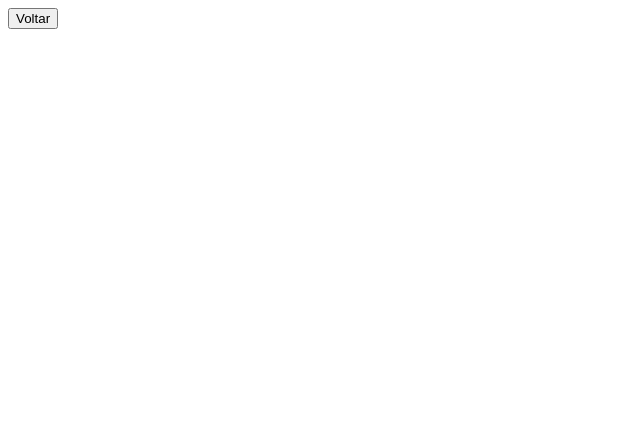
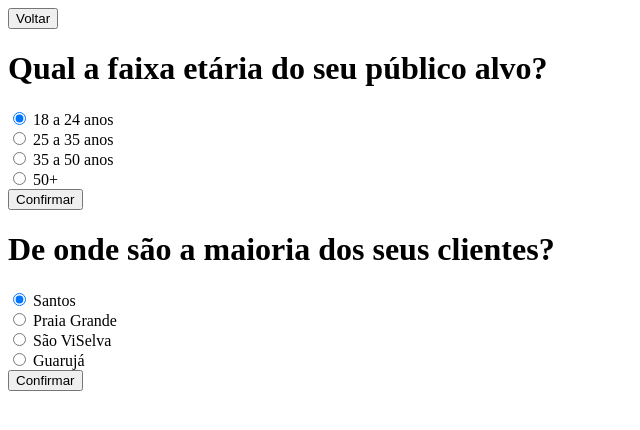
Before and after one commit to enzogran01/site-ozenpeole, a plain HTML site: page formulario/loja-roupa/loja-roupa.html in a window 1280 px wide. Shown: the whole page, without its empty margins (0-640 px from the left). Drawn offline with Linux system fonts and the light colour scheme.

Commit message:
respostas variáveis

```diff
--- a/formulario/inicio/css/style.css
+++ b/formulario/inicio/css/style.css
@@ -5,3 +5,21 @@
     border: 0;
     padding: 0;
 }
+
+.pergunta1{
+    align-items: center;
+    display: flex;
+    background-color: blueviolet;
+}
+
+.box-p1{
+    display: flex;
+    align-items: center;
+    background-color: bisque;
+    width: fit-content;
+}
+
+.resposta1{
+    background-color: brown;
+    width: fit-content;
+}
--- a/formulario/loja-roupa/js/script.js
+++ b/formulario/loja-roupa/js/script.js
@@ -3,3 +3,29 @@ function btnVoltar(voltar) {
 }
 
 document.getElementById('voltar').addEventListener('click', btnVoltar);
+
+
+//configuração radios
+function obterResposta(){
+    //entrar no form
+    let form1 = document.getElementById("resposta1");
+    //querySelector para selecionar o radio
+    let resposta1Selecionada = form1.querySelector('input[name = "idade"]:checked');
+
+    if(resposta1Selecionada){
+        //pegando o valor do radio
+        let resposta1 = resposta1Selecionada.value;
+
+    //função está acabando com o dado na variável resposta1
+
+    console.log('Resposta selecionada: ' + resposta1);
+    alert(resposta1Selecionada.value);
+    }
+
+    else{
+        console.log('Nenhuma resposta selecionada')
+    }
+
+}
+// Adicione um listener para o evento de clique no botão
+document.getElementById('confirmar1').addEventListener('click', obterResposta);
--- a/formulario/loja-roupa/loja-roupa.html
+++ b/formulario/loja-roupa/loja-roupa.html
@@ -10,6 +10,56 @@
 
     <button id="voltar">Voltar</button>
 
+    <div class="box-p1">
+        <h1 class="pergunta1">Qual a faixa etária do seu público alvo?</h1>
+    </div>
+    <div class="box-r1">
+        <form id="resposta1">
+
+                <input type="radio" id="18 a 24" name="idade" value="18 a 24" checked>
+                <label for="18 a 24"> 18 a 24 anos </label>
+            <br>
+
+                <input type="radio" id="25 a 35"name="idade" value="25 a 35">
+                <label for="25 a 35"> 25 a 35 anos </label>
+            <br>
+
+                <input type="radio" id="35 a 50" name="idade" value="35 a 50">
+                <label for="35 a 50"> 35 a 50 anos </label>
+            <br>
+
+                <input type="radio" id="50" name="idade" value="50+">
+                <label for="50"> 50+ </label>
+        </form>
+
+        <button id="confirmar1">Confirmar</button>
+
+    </div>
+
+    <div class="box-p2">
+        <h1 class="pergunta2">De onde são a maioria dos seus clientes?</h1>
+    </div>
+    <div class="box-r2">
+        <form id="resposta2">
+
+                <input type="radio" id="Santos" name="local" value="18 a 24" checked>
+                <label for="Santos"> Santos </label>
+            <br>
+
+                <input type="radio" id="Praia Grande" name="local" value="25 a 35">
+                <label for="Praia Grande"> Praia Grande </label>
+            <br>
+
+                <input type="radio" id="São Vicente" name="local" value="35 a 50">
+                <label for="São Vicente"> São ViSelva </label>
+            <br>
+
+                <input type="radio" id="Guarujá" name="local" value="50+">
+                <label for="Guarujá"> Guarujá </label>
+        </form>
+        <button id="confirmarGeral">Confirmar</button>
+    </div>
+
     <script src="js/script.js"></script>
 
 </body>
```
Also changed, not shown: formulario/inicio/formulario.html (+17 -18 lines), formulario/inicio/js/script.js (+26 -3 lines).
